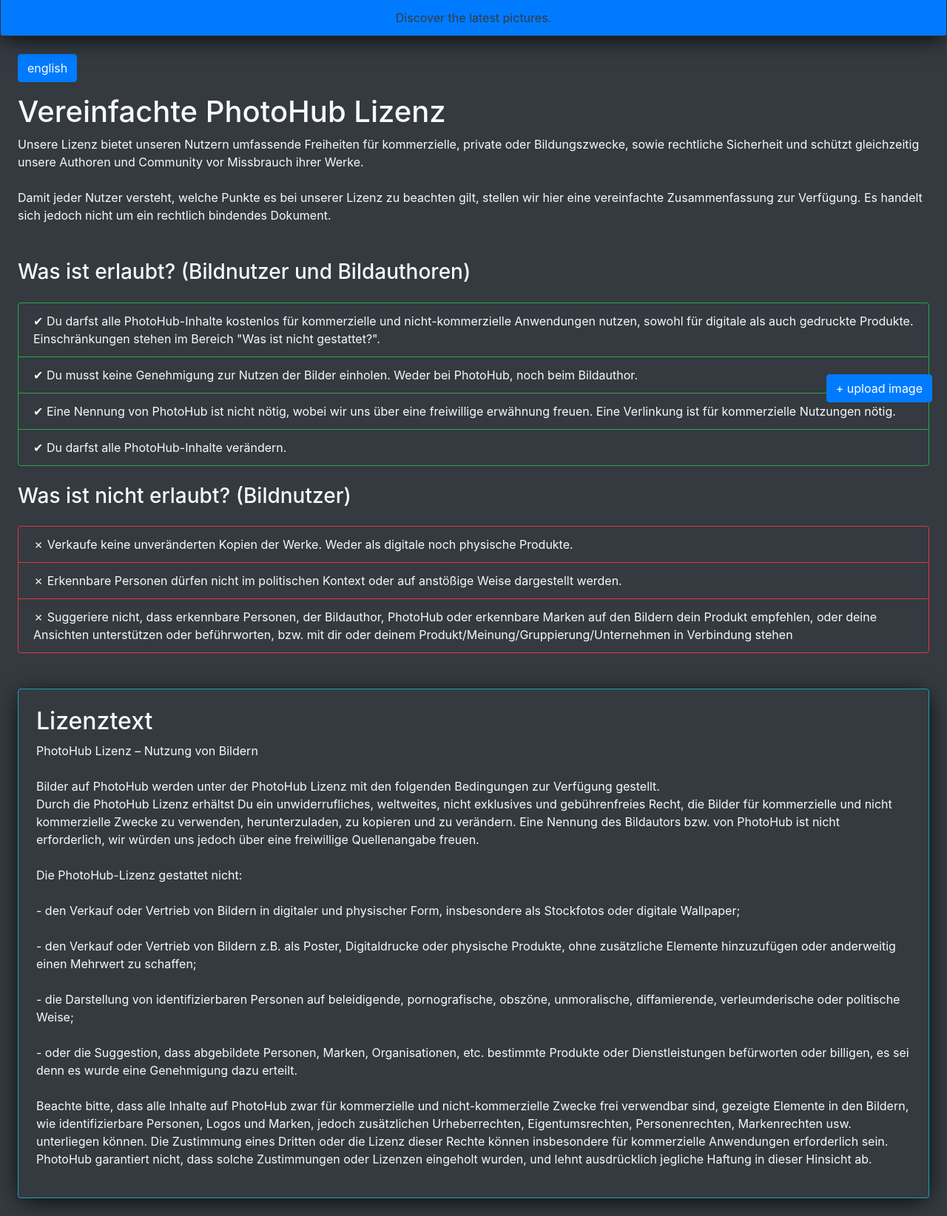
After one commit to atbeuth/beuth-ws1920-project, a Django app: page /license/de in a window 1280 px wide. The commit adds this page. Shown: the part 226-1870 px from the top of the page at 74% size. Run offline with Django 3.2, Linux system fonts and the light colour scheme; some libraries are stand-ins or nearby versions.

Commit message:
Add PhotoHub license
These changes were made to give the authors the oppertunity to choose
our license for there pictures.

- Add german and english license site (explanation)
- Add license_text field in imageposts model (and form)

```diff
--- a/photo_webs/imageposts/forms.py
+++ b/photo_webs/imageposts/forms.py
@@ -5,4 +5,8 @@ class ImagepostForm(forms.ModelForm):
 
     class Meta:
         model = Imagepost
-        fields = ['title', 'img', 'description','long_description','freeuse','pinned','category','tags']
+        fields = ['title', 'img', 'description','long_description','license_text','pinned','category','tags']
+
+        widgets = {
+            "license_text": forms.TextInput(attrs={"placeholder": "Enter nothing for PhotoHub license or select free to use. Text entered here is used as license text."})
+        }
--- a/photo_webs/imageposts/models.py
+++ b/photo_webs/imageposts/models.py
@@ -18,7 +18,7 @@ class Imagepost(models.Model):
     img_thumbnail = models.ImageField(upload_to='media/thumbnails', null=True, default='media/773433.jpg')
     description = models.TextField(max_length=100)
     long_description = models.TextField(max_length=1000)
-    freeuse = models.BooleanField(default=True)
+    license_text = models.TextField(null=True)
     pinned = models.BooleanField(default=False)
     category = models.CharField(max_length=30, choices=CATEGORY_CHOICES, default='green')
     tags = models.TextField(max_length=200)
--- a/photo_webs/imageposts/views.py
+++ b/photo_webs/imageposts/views.py
@@ -65,16 +65,13 @@ def create_thumbnail(imageFile, imageName):
     im_file = InMemoryUploadedFile(im_io, None, imageName, 'image/jpeg', sys.getsizeof(im_io), None)
     return im_file
 
-
 def add_post(request):
     if request.method == 'POST':
         form = ImagepostForm(request.POST, request.FILES)
         if form.is_valid():
             imagepost=form.save()
             imagepost.user=request.user
-
             imagepost.img_thumbnail = create_thumbnail(form.cleaned_data['img'], imagepost.img.name)
-
             imagepost.save()
             return redirect('/')
     else:
--- a/photo_webs/photo_webs/urls.py
+++ b/photo_webs/photo_webs/urls.py
@@ -30,7 +30,8 @@ urlpatterns = [
     path('user/', include('django.contrib.auth.urls')),
     path('user/', include('user.urls')),
     path('imageposts/', include('imageposts.urls')),
-    path('', ImagepostListView.as_view(), name='all-imgposts'),
+    path('', include('web.urls')),
+    #path('', ImagepostListView.as_view(), name='all-imgposts'),
     #path('', include('images.urls')),
     ]
 
--- a/photo_webs/web/templates/web/base.html
+++ b/photo_webs/web/templates/web/base.html
@@ -49,7 +49,7 @@
             <div class="collapse navbar-collapse" id="navbarSupportedContent">
                 <ul class="navbar-nav mr-auto">
                     <li class="nav-item">
-                        <a class="nav-link" href="#">The PhotoHub license</a>
+                        <a class="nav-link" href="{% url 'web:license' %}">The PhotoHub license</a>
                     </li>
                     {% if user.is_staff %}
                     <li class="nav-item">
--- a/photo_webs/web/templates/web/home.html
+++ b/photo_webs/web/templates/web/home.html
@@ -8,7 +8,7 @@
     background-repeat: no-repeat;
     background-position: center center;">
     <br>
-      <h3 class="card-title text-danger"><strong>Awesome & free pictures</strong></h4>
+      <h4 class="card-title text-danger"><strong>Awesome & free pictures</strong></h4>
       <h5 class="card-text text-light"><strong>Free pictures from our talented community combined with a simple license</strong></h5>
       <br>
       <a href="#" class="btn btn-primary">Wallpapers</a><a href="#" class="btn btn-primary ml-2 mr-2">Nature</a><a href="#" class="btn btn-primary">Free to use</a>
--- /dev/null
+++ b/photo_webs/web/templates/web/license_de.html
@@ -0,0 +1,101 @@
+{% extends "web/base.html" %}
+
+{% block intro %}
+{% load static %}
+
+<div class="card text-center mt-5 bg-dark" style="border-radius: 0;">
+    <div class="card-body pt-5 pb-5" style="background-image: url({% static "media/default_page_banner.jpeg" %}); background-size: cover;
+    background-repeat: no-repeat;
+    background-position: center center;">
+        <br>
+        <h1 class="text-light">PhotoHub License</h1>
+    </div>
+    <div class="card-footer text-dark bg-primary">
+        {% if user.is_authenticated %}
+        Hello {{ user.username }}. Add new pictures to your <a href="{% url 'user:profile' %}{{ user.id }}"
+            class="text-light">profile</a>.
+        {% else %}
+        Discover the latest pictures.
+        {% endif %}
+    </div>
+</div>
+{% endblock intro %}
+
+{% block content %}
+<article class="p-4">
+    <a href="{% url 'web:license' %}" class="text-light btn btn-primary">english</a>
+    <h1 class="text-light mt-3">Vereinfachte PhotoHub Lizenz</h1>
+    <p class="text-light">
+        Unsere Lizenz bietet unseren Nutzern umfassende Freiheiten für kommerzielle, private oder Bildungszwecke, sowie rechtliche Sicherheit und schützt gleichzeitig unsere Authoren und Community vor Missbrauch ihrer Werke.
+        <br><br>
+        Damit jeder Nutzer versteht, welche Punkte es bei unserer Lizenz zu beachten gilt, stellen wir hier eine vereinfachte
+        Zusammenfassung zur Verfügung. Es handelt sich jedoch nicht um ein rechtlich bindendes Dokument.
+    </p>
+    <h3 class="text-light mt-5">Was ist erlaubt? (Bildnutzer und Bildauthoren)</h3>
+    <ul mb-4 class="text-light list-group mt-4">
+        <li class="list-group-item bg-dark border-success">&#x2714 Du darfst alle PhotoHub-Inhalte kostenlos für kommerzielle
+            und nicht-kommerzielle Anwendungen nutzen, sowohl für
+            digitale als auch gedruckte Produkte. Einschränkungen stehen im Bereich "Was ist nicht gestattet?".</li>
+        <li class="list-group-item bg-dark border-success">&#x2714 Du musst keine Genehmigung zur Nutzen der Bilder einholen.
+            Weder bei PhotoHub, noch beim Bildauthor.</li>
+        <li class="list-group-item bg-dark border-success">&#x2714 Eine Nennung von PhotoHub ist nicht nötig, wobei wir uns über
+            eine freiwillige erwähnung freuen. Eine Verlinkung
+            ist für kommerzielle Nutzungen nötig. </li>
+        <li class="list-group-item bg-dark border-success"> &#x2714 Du darfst alle PhotoHub-Inhalte verändern. </li>
+    </ul>
+    <h3 class="text-light mt-4">Was ist nicht erlaubt? (Bildnutzer)</h3>
+    <ul class="text-light list-group mt-4">
+        <li class="list-group-item bg-dark border-danger">&#10007 Verkaufe keine unveränderten Kopien der Werke. Weder als
+            digitale noch physische Produkte.</li>
+        <li class="list-group-item bg-dark border-danger">&#10007 Erkennbare Personen dürfen nicht im politischen Kontext oder
+            auf anstößige Weise dargestellt werden. </li>
+        <li class="list-group-item bg-dark border-danger">&#10007 Suggeriere nicht, dass erkennbare Personen, der Bildauthor,
+            PhotoHub oder erkennbare Marken auf den Bildern dein
+            Produkt empfehlen, oder deine Ansichten unterstützen oder beführworten, bzw. mit dir oder deinem
+            Produkt/Meinung/Gruppierung/Unternehmen in Verbindung stehen</li>
+    </ul>
+    <br>
+    <section class="card border-info bg-dark p-4 mt-4">
+        <h2 class="text-light">Lizenztext</h2>
+        <p class="text-light">
+            PhotoHub Lizenz – Nutzung von Bildern
+            <br><br>
+            Bilder auf PhotoHub werden unter der PhotoHub Lizenz mit den folgenden Bedingungen zur Verfügung gestellt.
+            <br>
+            Durch die PhotoHub Lizenz erhältst Du ein unwiderrufliches, weltweites, nicht exklusives und gebührenfreies
+            Recht,
+            die Bilder für kommerzielle und nicht kommerzielle Zwecke zu verwenden, herunterzuladen, zu kopieren und zu
+            verändern. Eine Nennung des Bildautors bzw. von PhotoHub ist nicht erforderlich, wir würden uns jedoch über
+            eine
+            freiwillige Quellenangabe freuen.
+            <br><br>
+            Die PhotoHub-Lizenz gestattet nicht:
+            <br><br>
+            - den Verkauf oder Vertrieb von Bildern in digitaler und physischer Form, insbesondere als Stockfotos oder
+            digitale
+            Wallpaper;
+            <br><br>
+            - den Verkauf oder Vertrieb von Bildern z.B. als Poster, Digitaldrucke oder physische Produkte, ohne
+            zusätzliche
+            Elemente hinzuzufügen oder anderweitig einen Mehrwert zu schaffen;
+            <br><br>
+            - die Darstellung von identifizierbaren Personen auf beleidigende, pornografische, obszöne, unmoralische,
+            diffamierende, verleumderische oder politische Weise;
+            <br><br>
+            - oder die Suggestion, dass abgebildete Personen, Marken, Organisationen, etc. bestimmte Produkte oder
+            Dienstleistungen befürworten oder billigen, es sei denn es wurde eine Genehmigung dazu erteilt.
+            <br><br>
+            Beachte bitte, dass alle Inhalte auf PhotoHub zwar für kommerzielle und nicht-kommerzielle Zwecke frei
+            verwendbar
+            sind, gezeigte Elemente in den Bildern, wie identifizierbare Personen, Logos und Marken, jedoch zusätzlichen
+            Urheberrechten, Eigentumsrechten, Personenrechten, Markenrechten usw. unterliegen können. Die Zustimmung
+            eines
+            Dritten oder die Lizenz dieser Rechte können insbesondere für kommerzielle Anwendungen erforderlich sein.
+            PhotoHub
+            garantiert nicht, dass solche Zustimmungen oder Lizenzen eingeholt wurden, und lehnt ausdrücklich jegliche
+            Haftung
+            in dieser Hinsicht ab.
+        </p>
+    </section>
+</article>
+{% endblock content %}
--- a/photo_webs/web/urls.py
+++ b/photo_webs/web/urls.py
@@ -2,8 +2,13 @@ from django.contrib import admin
 from django.urls import path
 from . import views
 
+from imageposts.views import ImagepostListView
+
 app_name = 'web'
 
 urlpatterns = [
-    path('', views.index,name='index'),
+    #path('', views.index,name='index'),
+    path('', ImagepostListView.as_view(), name='all-imgposts'),
+    path('license/', views.license,name='license'),
+    path('license/de', views.license_de,name='license_de'),
 ]
--- a/photo_webs/web/views.py
+++ b/photo_webs/web/views.py
@@ -4,3 +4,9 @@ from django.shortcuts import render_to_response
 # Create your views here.
 def index(request):
     return render(request, 'web/home.html')
+
+def license(request):
+    return render(request, 'web/license.html')
+
+def license_de(request):
+    return render(request, 'web/license_de.html')
```
Also changed, not shown: photo_webs/web/templates/web/license.html (added, +74 -0 lines), photo_webs/imageposts/migrations/0013_auto_20191220_1036.py (added).
